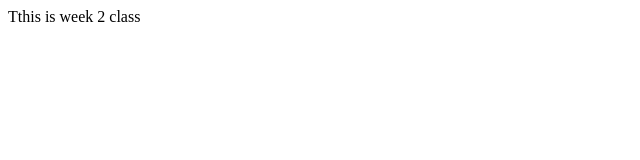
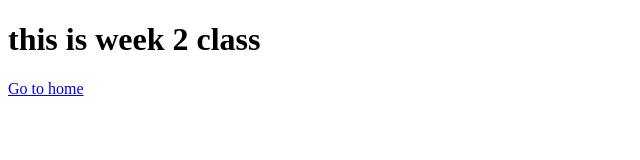
Before and after one commit to RuijianSun926/RuijianSun926.github.io, a plain HTML site: page week2/index.html in a window 1280 px wide. Shown: the whole page, without its empty margins (0-640 px from the left). Drawn offline with Linux system fonts and the light colour scheme.

Commit message:
Update index.html

```diff
--- a/week2/index.html
+++ b/week2/index.html
@@ -4,8 +4,9 @@
     <meta charset="UTF-8">
     <meta name="viewport" content="width=device-width, initial-scale=1.0">
     <title>Document</title>
-</head>Tthis is week 2 class
+</head>
 <body>
-
+    <h1>this is week 2 class</h1>
+    <a href="../index.html">Go to home</a>
 </body>
 </html>
```
